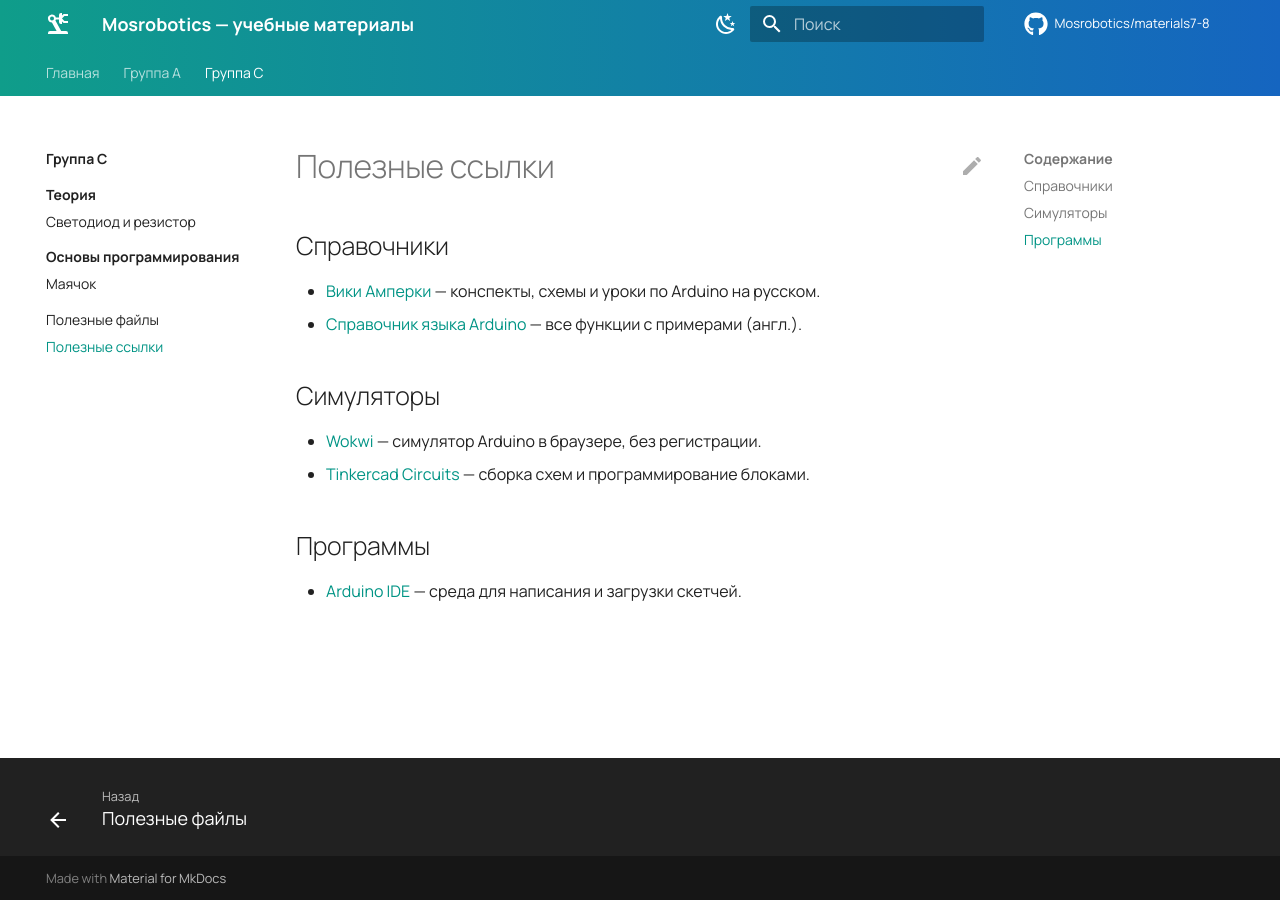
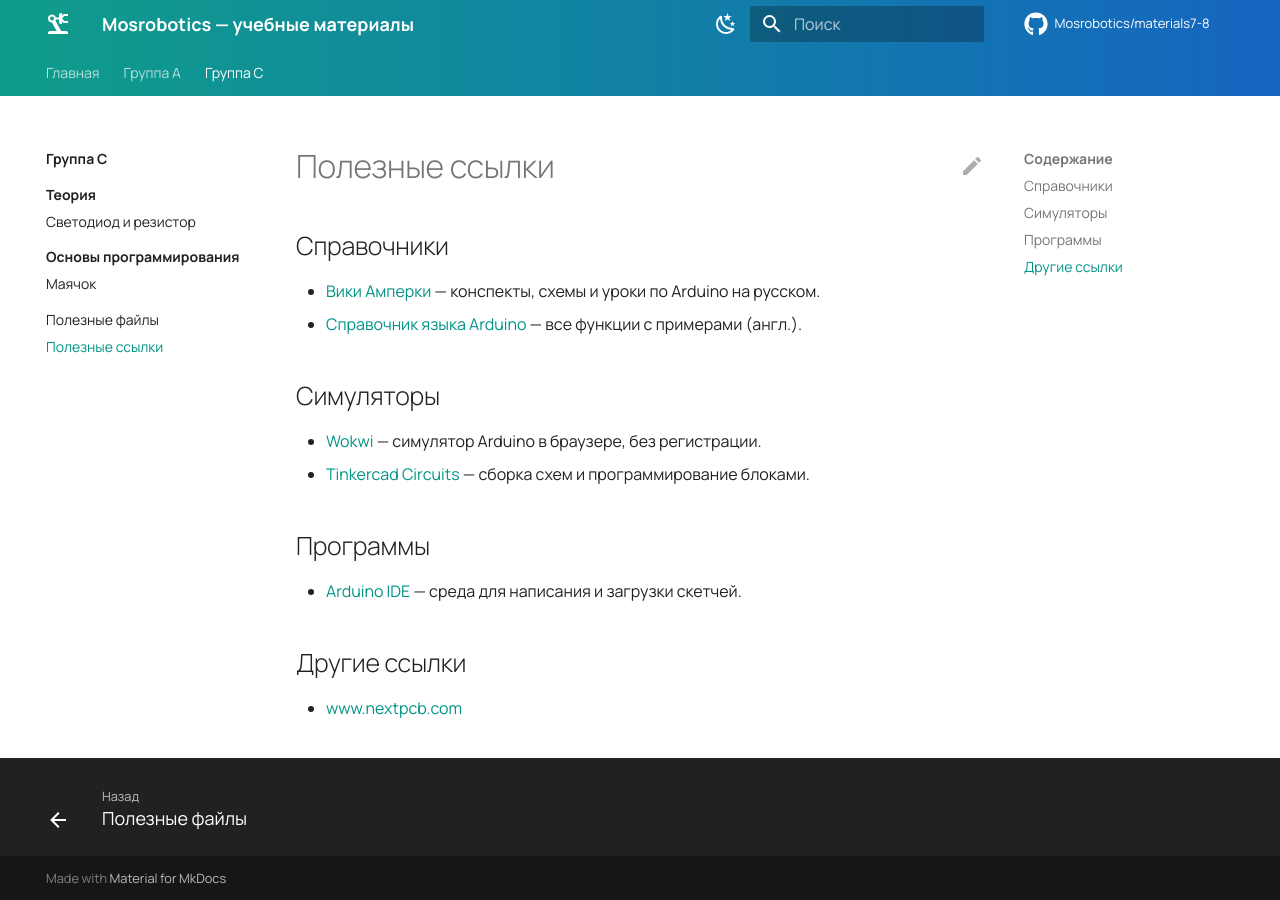
Before and after one commit to Mosrobotics/materials7-8, an MkDocs documentation site: the page built from docs/group-c/links.md, in a window 1280 px wide. Built offline with MkDocs 1.6.1 and Material for MkDocs 9.7.7, drawn with Linux system fonts in a browser that asks for light colours; comment, search, counter and statistics services are not loaded.

Commit message:
Материалы: ссылка «www.nextpcb.com» → Группа С / Другие ссылки
Прислал(а) через бота: Вахитов Данияр

```diff
--- a/docs/group-c/links.md
+++ b/docs/group-c/links.md
@@ -13,3 +13,7 @@
 ## Программы
 
 - [Arduino IDE](https://www.arduino.cc/en/software) — среда для написания и загрузки скетчей.
+
+## Другие ссылки
+
+- [www.nextpcb.com](https://www.nextpcb.com/kicad-version-converter)
```
